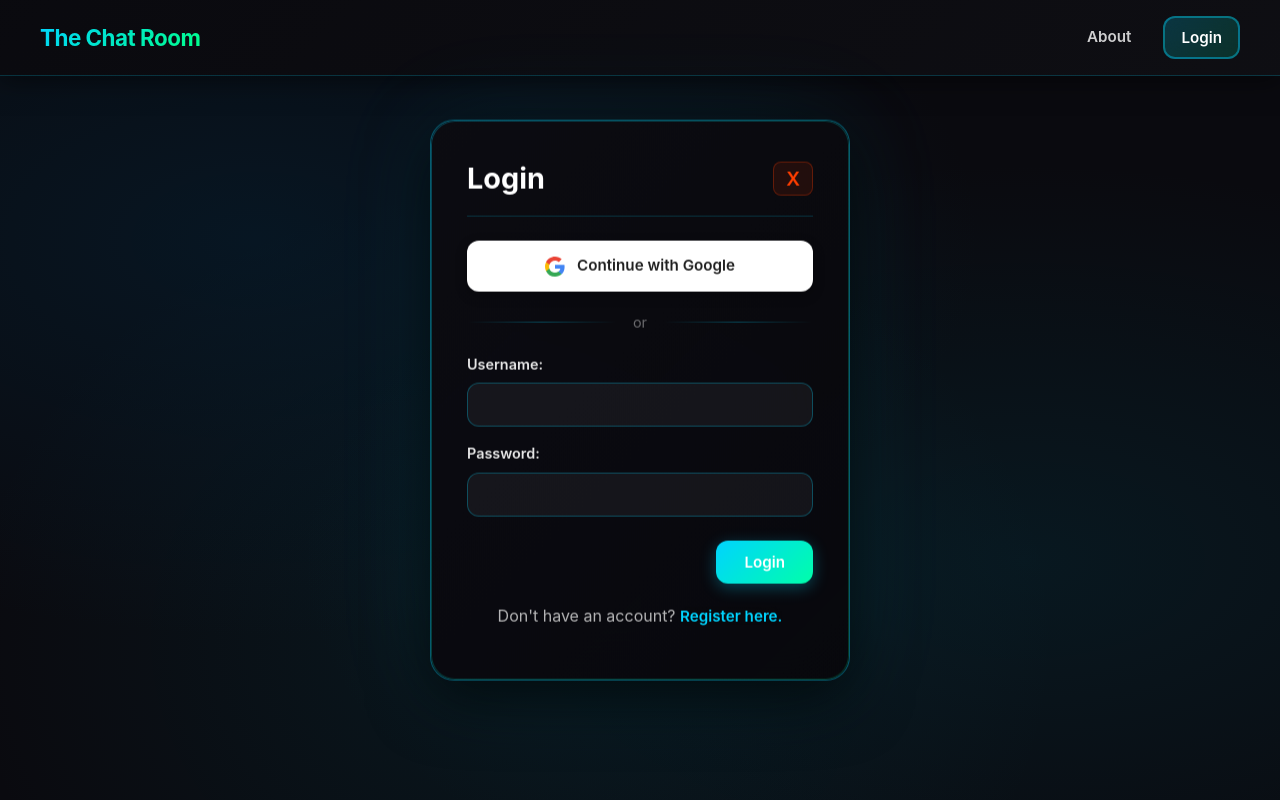
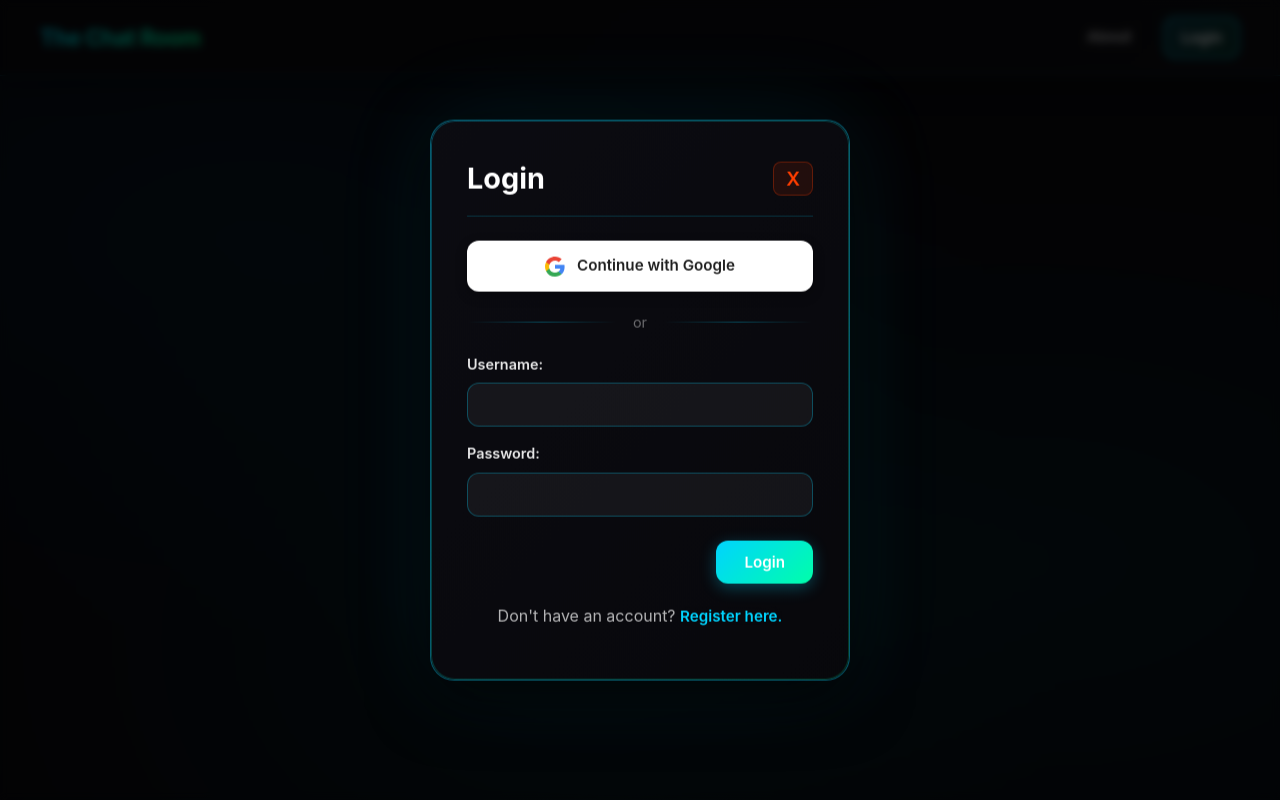
Before and after one commit to flooyd/chatroom, a SvelteKit app: page / in a window 1280 px wide. Both pictures are taken after a click on the button "Login". Built offline with nearby package versions, Linux system fonts and the light colour scheme; no server answers.

Commit message:
fix modal issue on about page

```diff
--- a/package.json
+++ b/package.json
@@ -50,6 +50,7 @@
 		"vitest-browser-svelte": "^2.0.1"
 	},
 	"dependencies": {
+		"@anthropic-ai/sdk": "^0.69.0",
 		"@neondatabase/serverless": "^1.0.2",
 		"bcrypt": "^6.0.0",
 		"postgres": "^3.4.7",
--- a/src/routes/+layout.svelte
+++ b/src/routes/+layout.svelte
@@ -67,6 +67,9 @@
 {@render children()}
 
 {#if showLoginModal}
+	<!-- svelte-ignore a11y_click_events_have_key_events -->
+	<!-- svelte-ignore a11y_no_static_element_interactions -->
+	<div class="modal-backdrop" onclick={() => (showLoginModal = false)}></div>
 	<div class="modal">
 		<div class="modal-title">
 			{loginOrRegister}
@@ -182,6 +185,23 @@
 	/* Add padding to body to account for fixed nav */
 	:global(body) {
 		padding-top: 80px;
+	}
+
+	.modal-backdrop {
+		position: fixed;
+		top: 0;
+		left: 0;
+		right: 0;
+		bottom: 0;
+		background: rgba(0, 0, 0, 0.7);
+		backdrop-filter: blur(4px);
+		z-index: 1999;
+		animation: fadeIn 0.3s ease-out;
+	}
+
+	@keyframes fadeIn {
+		from { opacity: 0; }
+		to { opacity: 1; }
 	}
 
 	.modal {
```
Also changed, not shown: 1 other file (tests, documents, lock files or other folders).
